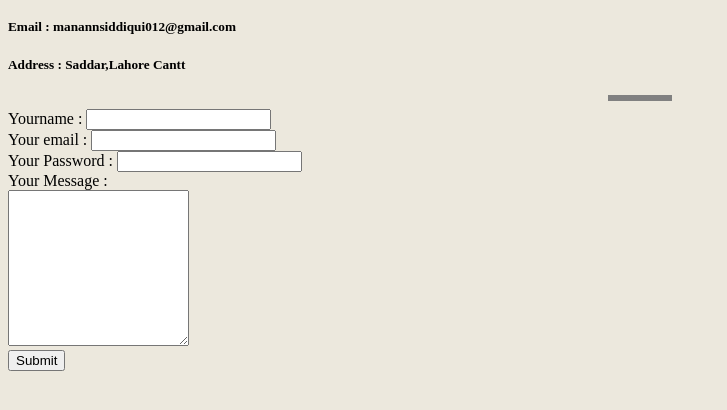
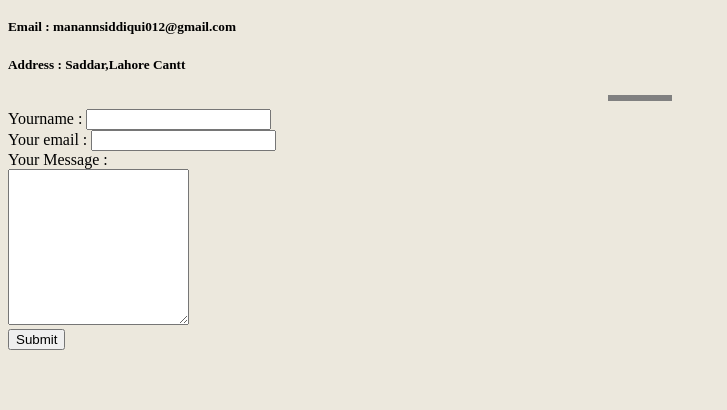
Before and after one commit to HafizMannanSiddiqui/Resume, a plain HTML site: page Contact_me.html in a window 1280 px wide. Shown: the part 100-510 px from the top of the page, without its empty margins (0-727 px from the left). Drawn offline with Linux system fonts and the light colour scheme.

Commit message:
Update Contact_me.html

```diff
--- a/Contact_me.html
+++ b/Contact_me.html
@@ -27,8 +27,6 @@
       <input type="text" name="Name :" /><br />
       <label>Your email : </label>
       <input type="email" name="Email :" id="" /><br />
-      <label>Your Password : </label>
-      <input type="password" name="Password" id="" /><br />
       <label>Your Message : </label><br />
       <textarea name="Message : " cols="20" rows="10"></textarea><br />
       <input type="submit" />
```
